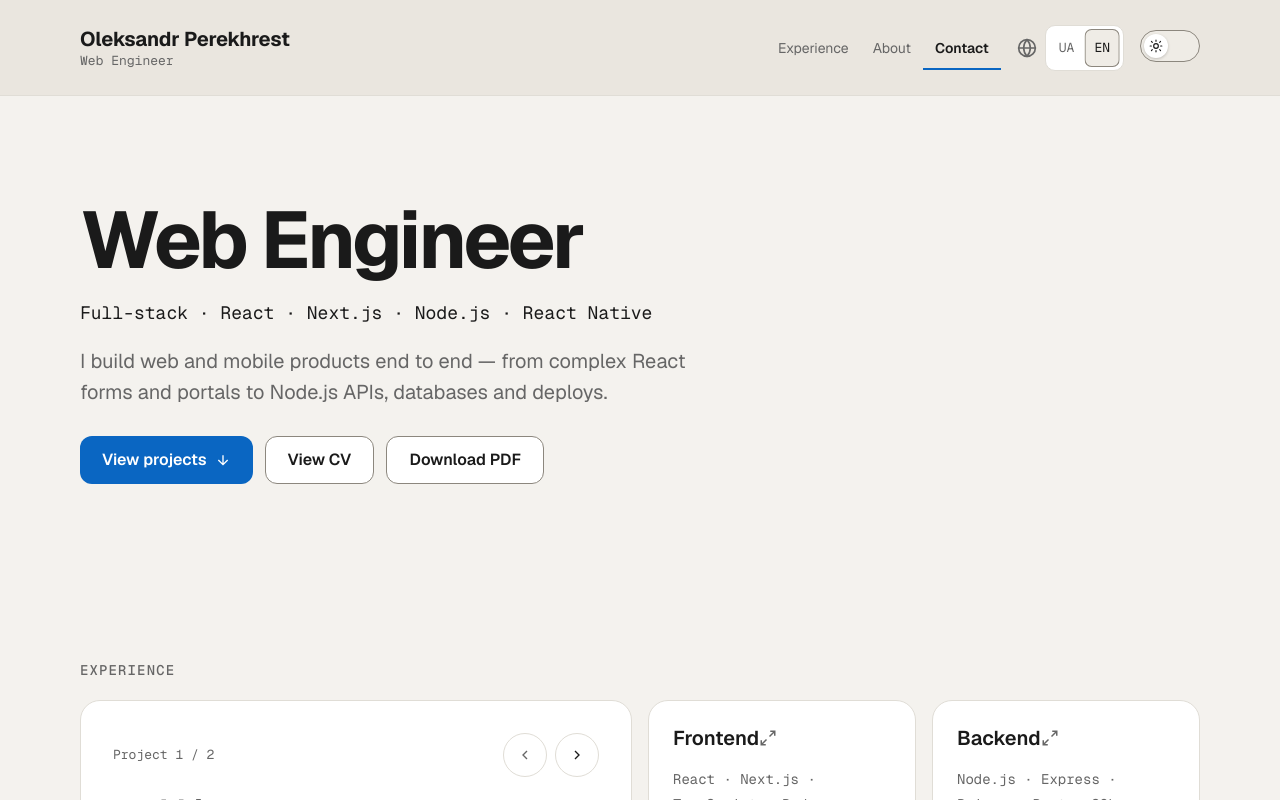
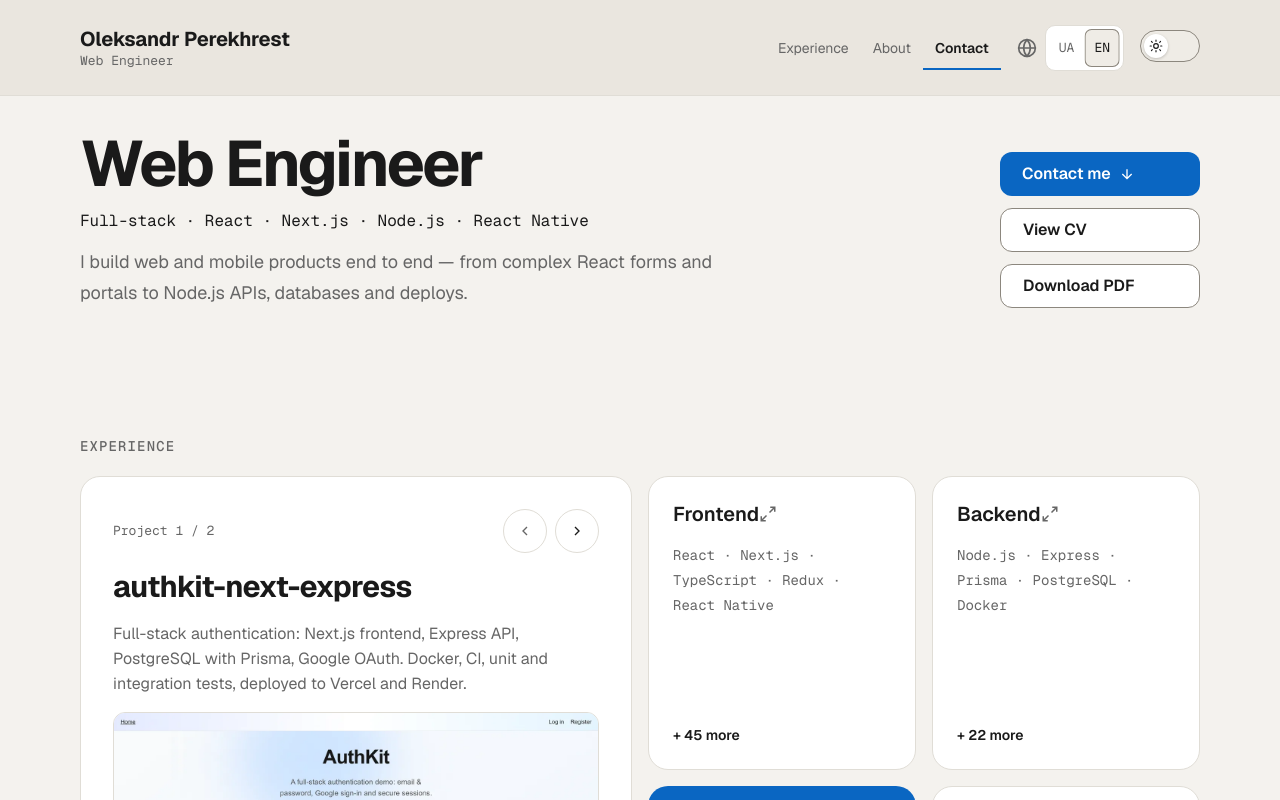
Before and after one commit to Oleksandr-Perekhrest/portfolio-next, a Next.js app: page /en in a window 1280 px wide. Shown: the top 800 px of the page. Built offline with nearby package versions, Linux system fonts and the light colour scheme.

Commit message:
feat: compact two-column hero with contact button

```diff
--- a/messages/en.json
+++ b/messages/en.json
@@ -42,7 +42,7 @@
     "title": "Web Engineer",
     "keywords": "Full-stack · React · Next.js · Node.js · React Native",
     "lead": "I build web and mobile products end to end — from complex React forms and portals to Node.js APIs, databases and deploys.",
-    "projects": "View projects",
+    "contact": "Contact me",
     "cv": {
       "viewCv": "View CV",
       "downloadPdf": "Download PDF",
--- a/messages/uk.json
+++ b/messages/uk.json
@@ -42,7 +42,7 @@
     "title": "Web Engineer",
     "keywords": "Full-stack · React · Next.js · Node.js · React Native",
     "lead": "Створюю веб- і мобільні продукти від початку до кінця — від складних форм і порталів на React до API на Node.js, баз даних і деплою.",
-    "projects": "Проєкти",
+    "contact": "Зв’язатися",
     "cv": {
       "viewCv": "Переглянути CV",
       "downloadPdf": "Завантажити PDF",
--- a/src/components/Hero/Hero.module.scss
+++ b/src/components/Hero/Hero.module.scss
@@ -4,37 +4,70 @@
 .hero {
     @include container;
 
-    padding-top: 104px;
-    padding-bottom: 80px;
+    padding-top: 36px;
+    padding-bottom: var(--space-8);
 }
 
 .inner {
+    display: grid;
+    grid-template-columns: minmax(0, 1fr) auto;
+    align-items: end;
+    gap: var(--space-8);
+
+    @include below(tablet) {
+        display: flex;
+        flex-direction: column;
+        gap: var(--space-5);
+        max-width: 860px;
+    }
+}
+
+.content {
     display: flex;
     flex-direction: column;
-    gap: var(--space-5);
-    max-width: 860px;
+    gap: var(--space-3);
 }
 
 .title {
     @include text(hero);
+
+    font-size: rem(64px);
+    line-height: rem(64px);
 }
 
 .keywords {
     @include text(keywords);
 
+    font-size: rem(16px);
     color: var(--color-ink);
 }
 
 .lead {
     @include text(lead);
 
+    font-size: rem(18px);
     max-width: 640px;
     color: var(--color-muted);
 }
 
 .actions {
     display: flex;
-    flex-wrap: wrap;
+    flex-direction: column;
     gap: var(--space-3);
-    margin-top: var(--space-2);
+    width: 200px;
+
+    a {
+        height: var(--tap-target);
+        width: 100%;
+    }
+
+    @include below(tablet) {
+        flex-direction: row;
+        flex-wrap: wrap;
+        width: auto;
+
+        a {
+            width: auto;
+        }
+    }
 }
--- a/src/components/Hero/Hero.tsx
+++ b/src/components/Hero/Hero.tsx
@@ -12,12 +12,14 @@ export default function Hero() {
     return (
         <section className={styles.hero}>
             <div className={styles.inner}>
-                <h1 className={styles.title}>{t("title")}</h1>
-                <p className={styles.keywords}>{t("keywords")}</p>
-                <p className={styles.lead}>{t("lead")}</p>
+                <div className={styles.content}>
+                    <h1 className={styles.title}>{t("title")}</h1>
+                    <p className={styles.keywords}>{t("keywords")}</p>
+                    <p className={styles.lead}>{t("lead")}</p>
+                </div>
                 <div className={styles.actions}>
-                    <ButtonLink href="#experience" variant="primary">
-                        {t("projects")}
+                    <ButtonLink href="#contact" variant="primary">
+                        {t("contact")}
                         <svg
                             aria-hidden
                             width={16}
```
Also changed, not shown: 1 other file (tests, documents, lock files or other folders).
